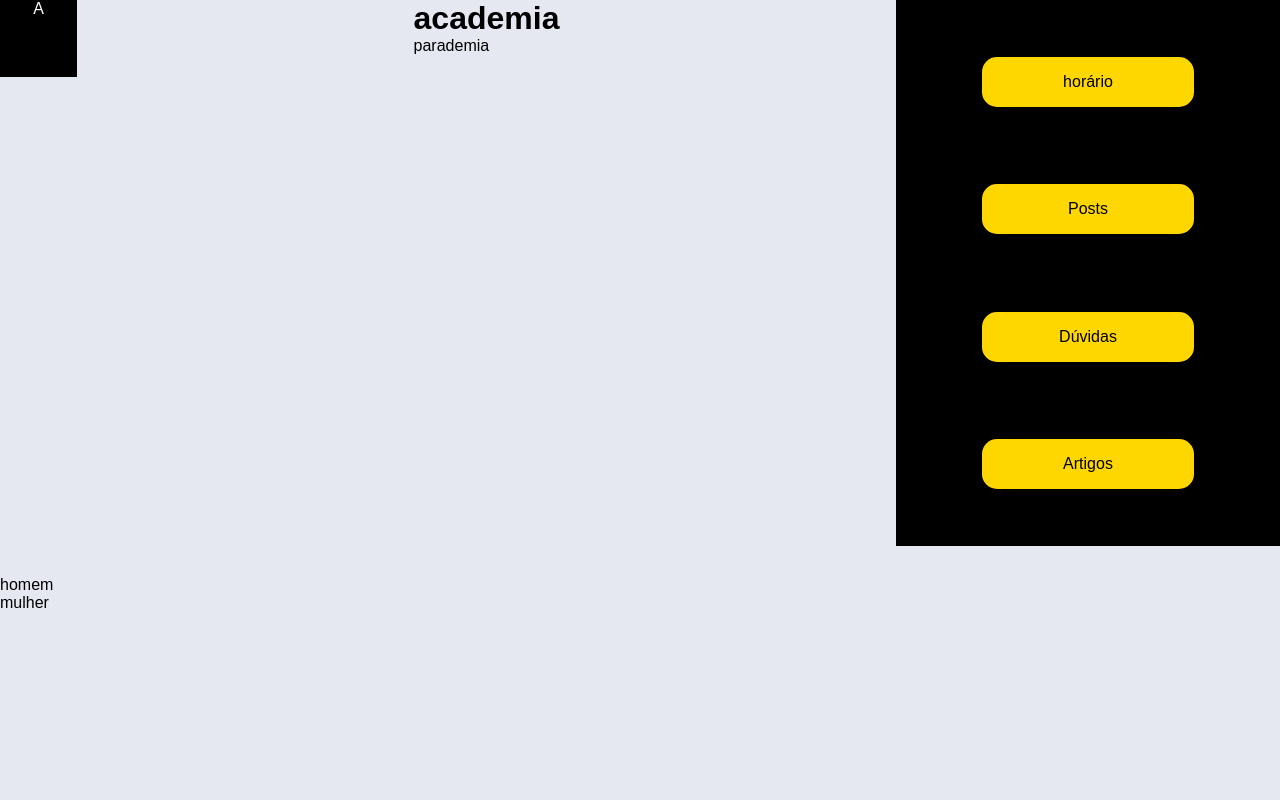
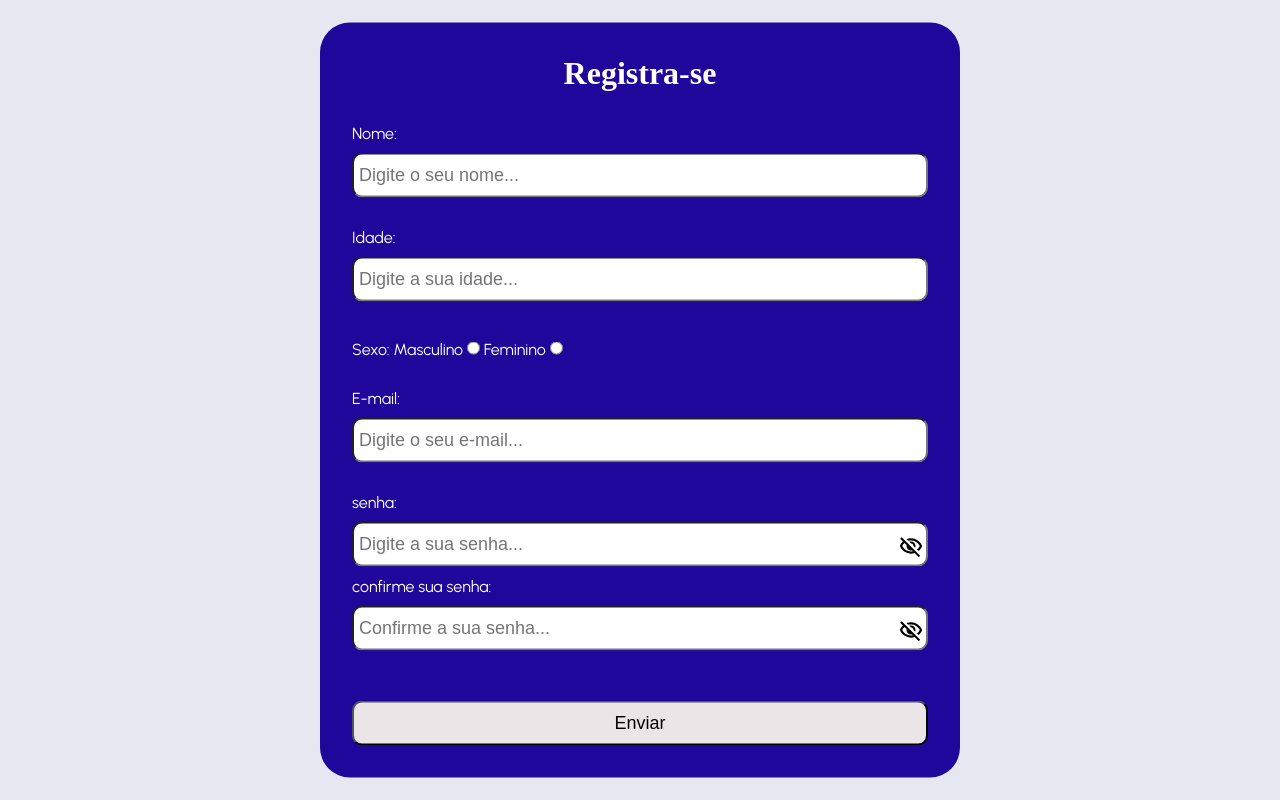
Before and after one commit to GKPTAN/HTML-CSS, a website: page Exercicios/testes/teste4/index.html in a window 1280 px wide. Drawn offline with Linux system fonts and the light colour scheme; a web font is replaced by a local one.

Commit message:
teste
- criando um formulário que envia os dados para um banco de dados usando o php, xampp e o mysql.

```diff
--- a/Exercicios/testes/teste4/index.html
+++ b/Exercicios/testes/teste4/index.html
@@ -3,6 +3,9 @@
 <head>
     <meta charset="UTF-8">
     <meta name="viewport" content="width=device-width, initial-scale=1.0">
+    <link rel="preconnect" href="https://fonts.googleapis.com">
+    <link rel="preconnect" href="https://fonts.gstatic.com" crossorigin>
+    <link href="https://fonts.googleapis.com/css2?family=Urbanist:ital,wght@0,100..900;1,100..900&family=Voces&display=swap" rel="stylesheet">
     <title>Document</title>
     <style>
         *{
@@ -11,71 +14,171 @@
             box-sizing: border-box;
         }
         body{
+            position: relative;
             background-color: #e6e8f1;
-            font-family: Arial, Helvetica, sans-serif;
+            font-family: "Urbanist", serif;
+            width: 100vw;
+            height: 100vh;
         }
-        header{
-            display: flex;
-            flex-flow: row nowrap;
-            margin-bottom: 30px;
-            justify-content: space-between;
+        .sign_up{
+            position: absolute;
+            top: 50%;
+            left: 50%;
+            transform: translate(-50%, -50%);
+            background-color: #20079b;
+            padding: 2rem;
+            border-radius: 30px;
         }
-        header .menu{
-            background-color: black;
+        .sign_up h1{
+            text-align: center;
+            margin-bottom: 2rem;
             color: white;
-            text-align: center;
-            width: 77px;
-            height: 77px;
+            font-family: "Voces", serif;
         }
-        header .navbar{
-            background-color: black;
+        .sign_up form{
             display: flex;
             flex-direction: column;
-            gap: 20px;
+            gap: 30px;
             color: white;
-            width: 384px;
-            height: 546px;
-            align-items: center;
         }
-        header .navbar .sections{
+        .sign_up form input{
             width: 100%;
-            height: 100%;
-            list-style: none;
-            display: flex;
-            flex-direction: column;
-            gap: 20px;
-            align-items: center;
-            justify-content: space-evenly;
+            margin-top: 10px;
+            padding: 10px 5px;
+            border-radius: 10px;
+            font-size: 18px;
         }
-        .sections li {
-            background-color: gold;
-            color: black;
-            width: 55%;
-            padding: 1rem;
-            text-align: center;
-            border-radius: 15px;
+        .sign_up form .gender input{
+            width: unset;
+            cursor: pointer;
+        }
+        .sign_up form .password input{
+            margin-bottom: 10px;
+        }
+        .sign_up form input[type="submit"] {
+            cursor: pointer;
+            background-color: #ebe5e8;
+            transition: all 0.3s ease-in-out;
+        }
+        .sign_up form input[type="submit"]:hover{
+            background-color: #97f7ba;
+        }
+        .sign_up form .email{
+            position: relative;
+        }
+        .sign_up form .password{
+            position: relative;
+        }
+        .aviso{
+            position: absolute;
+            left: 1%;
+            top: 110%;
+            opacity: 1;
+            font-size: 14px;
+            color: red;
+        }
+        .hidden{
+            opacity: 0;
+        }
+        .olho{
+            position: absolute;
+            top: 25%;
+            left: 95%;
+            cursor: pointer;
+        }
+        .olho-2{
+            position: absolute;
+            top: 75%;
+            left: 95%;
+            cursor: pointer;
         }
     </style>
 </head>
 <body>
-    <header>
-        <div class="menu">A</div>
-        <div class="logo">
-            <h1>academia</h1>
-            <p>parademia</p>
-        </div>
-        <nav class="navbar">
-            <ul class="sections">
-                <li class=".opening-hours">horário</li>
-                <li>Posts</li>
-                <li>Dúvidas</li>
-                <li>Artigos</li>
-            </ul>
-        </nav>
-    </header>
-    <section class="genero">
-        <div class="homem">homem</div>
-        <div class="mulher">mulher</div>
-    </section>
+    <div class="sign_up">
+        <h1>Registra-se</h1>
+        <form action="dados.php" method="post" onsubmit="return validarForm()">
+            <div class="name">
+                <label for="name">Nome: </label>
+                <input type="text" name="names" id="name" placeholder="Digite o seu nome..." autocomplete="name" required>
+            </div>
+            <div class="age">
+                <label for="age">Idade: </label>
+                <input type="number" name="ages" id="age" min="0" placeholder="Digite a sua idade..." required>
+            </div>
+            <div class="gender">
+                <span>Sexo:</span>
+                <label for="masc">Masculino</label>
+                <input type="radio" name="genres" id="masc" value="Masculino" required>
+                <label for="fem">Feminino</label>
+                <input type="radio" name="genres" id="fem" value="Feminino" required>
+            </div>
+            <div class="email">
+                <label for="email">E-mail: </label>
+                <input type="email" name="emails" id="email" placeholder="Digite o seu e-mail..." autocomplete="email" required>
+                <span id="aviso" class="aviso hidden">Formato de e-mail inválido!</span>
+            </div>
+            <div class="password">
+                <label for="password">senha: </label>
+                <input type="password" name="passwords" id="password" placeholder="Digite a sua senha..." minlength="6" maxlength="15" required>
+                <img class="olho" src="esconder.svg" alt="revelar senha e esconder senha">
+                <label for="confirm_password">confirme sua senha: </label>
+                <input type="password" name="passwords" id="confirm_password" placeholder="Confirme a sua senha..." minlength="6" maxlength="15" required>
+                <img class="olho-2" src="esconder.svg" alt="revelar senha e esco nder senha">
+            </div>
+            <input type="submit" value="Enviar">
+        </form>
+    </div>
+
+    <script>
+        const olho1 = document.getElementsByClassName('olho')[0];
+        olho1.addEventListener('click', () => {
+            olho1.src = olho1.src.includes('esconder.svg') ? 'revelar.svg' : 'esconder.svg';
+            const password1 = document.getElementById('password');
+            if (password1.type === "password") {
+                password1.type = "text";
+            } else {
+                password1.type = "password";
+            };
+        });
+        const olho2 = document.getElementsByClassName('olho-2')[0];
+        olho2.addEventListener('click', () => {
+            olho2.src = olho2.src.includes('esconder.svg') ? 'revelar.svg' : 'esconder.svg';
+            const password2 = document.getElementById('confirm_password');
+            if (password2.type === "password") {
+                password2.type = "text";
+            } else {
+                password2.type = "password";
+            };
+        });
+        function validarForm() {
+            const email = document.getElementById('email').value;
+            const aviso = document.getElementById('aviso');
+            const senha = document.getElementById('password');
+            const passwordConfirm = document.getElementById('confirm_password');
+            let valido = true;
+            const regex = /^[^\s@]+@[^\s@]+\.[^\s@]{2,}$/;
+            if(!regex.test(email)) {
+                aviso.classList.remove('hidden');
+                valido = false;
+            } else {
+                aviso.classList.add('hidden');
+            }
+
+            if (senha.value !== passwordConfirm.value) {
+                passwordConfirm.setCustomValidity("Senhas não coincidem, por favor, confirme sua senha!");
+                passwordConfirm.reportValidity();
+                valido = false;
+            } else {
+                passwordConfirm.setCustomValidity("");
+            };
+
+            document.getElementById("confirm_password").addEventListener('input', function() {
+                this.setCustomValidity("");
+            });
+
+            return valido;
+        };
+    </script>
 </body>
 </html>
```
Also changed, not shown: Exercicios/testes/teste3/cod.html (added, +115 -0 lines), Exercicios/testes/teste4/esconder.svg (added), Exercicios/testes/teste4/revelar.svg (added), 1 other file.
